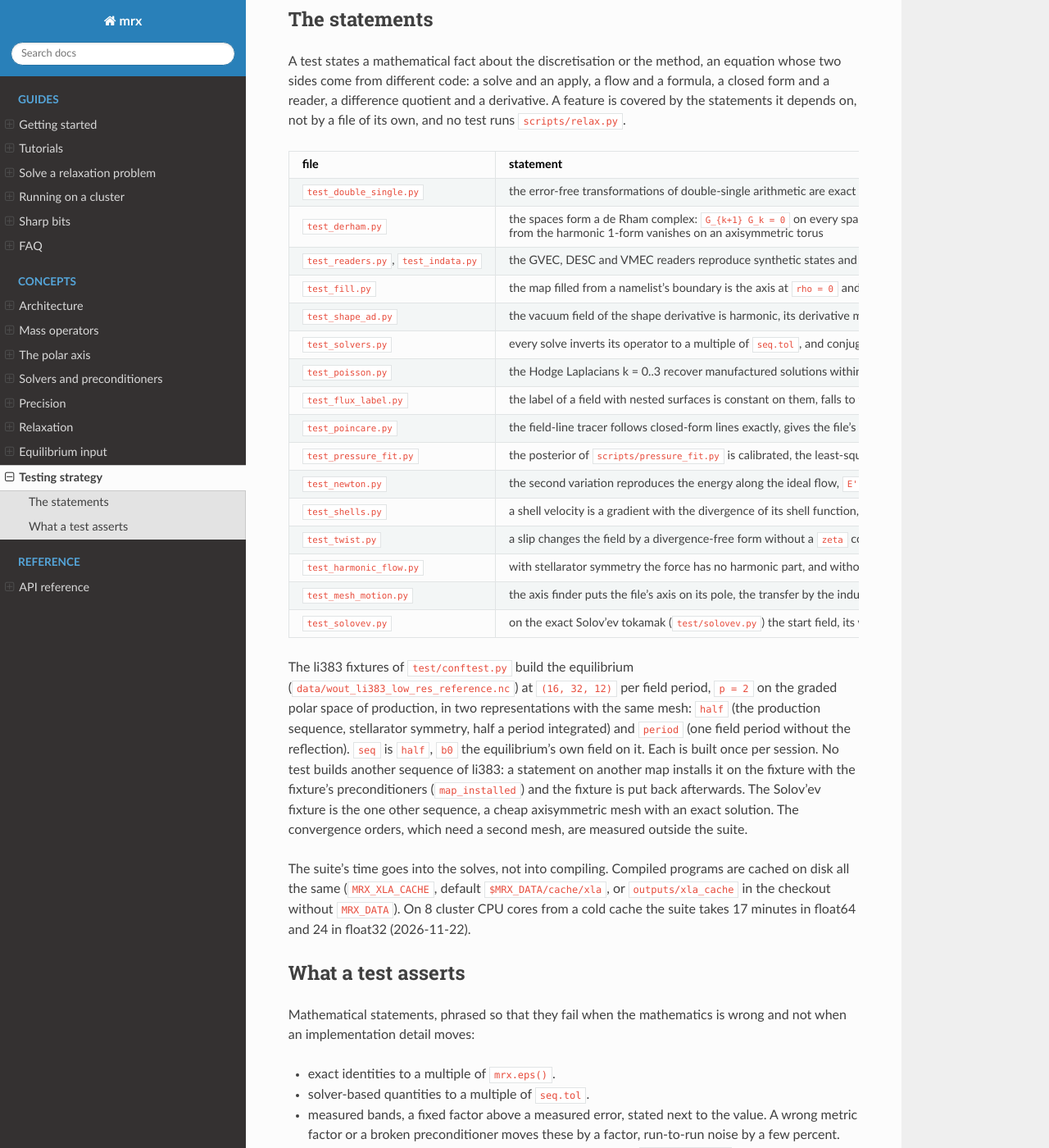
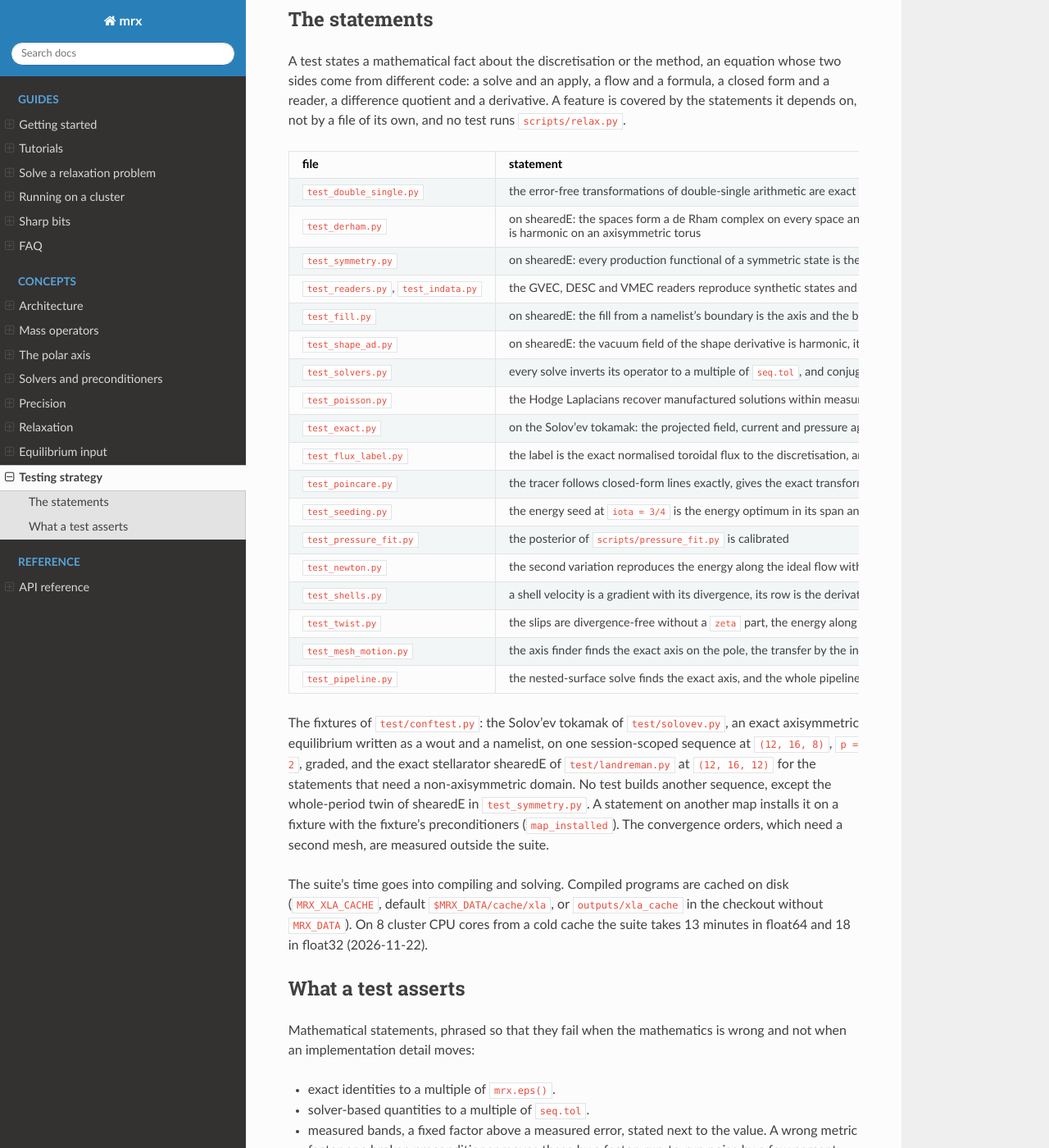
Before and after one commit to ToBlick/mrx, a Sphinx documentation site: the page built from docs/source/concepts/testing_strategy.md, in a window 1280 px wide and 1400 px high, scrolled down 275 px. Shown: the whole window at 82% size. Built offline with Sphinx 7.4.7 and the Read the Docs theme 3.1.0, drawn with Linux system fonts in a browser that asks for light colours.

Commit message:
Docs: the suite on the Solov'ev tokamak and shearedE, its cost

```diff
--- a/docs/source/concepts/testing_strategy.md
+++ b/docs/source/concepts/testing_strategy.md
@@ -17,40 +17,38 @@ file of its own, and no test runs `scripts/relax.py`.
 | file | statement |
 |---|---|
 | `test_double_single.py` | the error-free transformations of double-single arithmetic are exact under the compiler and its kernels match float64 on the host |
-| `test_derham.py` | the spaces form a de Rham complex: `G_{k+1} G_k = 0` on every space and parity view, the mass matrices are SPD with `D_k = M_{k+1} G_k` and adjoint projection pairs, the extracted derivatives are the raw ones, interpolation commutes with the derivative, axis included, the harmonic forms span the cohomology `(1, 1, 0, 0)` of the solid torus, and the distance of `grad zeta` from the harmonic 1-form vanishes on an axisymmetric torus |
-| `test_readers.py`, `test_indata.py` | the GVEC, DESC and VMEC readers reproduce synthetic states and li383 with right-handed angles, every profile type of a VMEC input namelist is its closed form, or its density's integral for a current, with the namelist's units and signs |
-| `test_fill.py` | the map filled from a namelist's boundary is the axis at `rho = 0` and the boundary at `rho = 1` mode by mode, the guessed axis leaves the fill unfolded and maximises its objective, and the fill cut by the planes normal to its axis on the fixture's spaces meets the boundary within 1 % of the minor radius with a positive Jacobian |
-| `test_shape_ad.py` | the vacuum field of the shape derivative is harmonic, its derivative matches central differences, and the hand-derived frame metric is that of the map's Jacobian |
+| `test_derham.py` | on shearedE: the spaces form a de Rham complex on every space and parity view, the mass matrices are SPD with `D_k = M_{k+1} G_k`, the extracted derivatives are the raw ones, interpolation commutes with the derivative, the harmonic forms span `(1, 1, 0, 0)`, and `grad zeta` is harmonic on an axisymmetric torus |
+| `test_symmetry.py` | on shearedE: every production functional of a symmetric state is the same on the half period and on the whole period, and an odd integrand is not |
+| `test_readers.py`, `test_indata.py` | the GVEC, DESC and VMEC readers reproduce synthetic states and li383 with right-handed angles, and every profile of a VMEC input namelist is its closed form |
+| `test_fill.py` | on shearedE: the fill from a namelist's boundary is the axis and the boundary mode by mode, the guessed axis maximises its objective, and the fill cut by the planes normal to its axis meets the boundary within 1 % of the minor radius |
+| `test_shape_ad.py` | on shearedE: the vacuum field of the shape derivative is harmonic, its derivative matches central differences, and the frame metric is that of the map's Jacobian |
 | `test_solvers.py` | every solve inverts its operator to a multiple of `seq.tol`, and conjugate gradients and MINRES stop on the given norm of the true residual |
-| `test_poisson.py` | the Hodge Laplacians k = 0..3 recover manufactured solutions within measured bands, with the same error on the two representations of the domain, the preconditioners of a map precondition a nearby one, and the slab model conditions `M_1` |
-| `test_flux_label.py` | the label of a field with nested surfaces is constant on them, falls to the wall and encloses `r^2`, and the label at the shells' tolerance, cold or warm-started, is the converged one to twice that tolerance |
-| `test_poincare.py` | the field-line tracer follows closed-form lines exactly, gives the file's transform, and its sections `phi = const` are the sections `zeta = const` on a cylindrical map and those of the file's map on the cut one |
-| `test_pressure_fit.py` | the posterior of `scripts/pressure_fit.py` is calibrated, the least-squares fit when the noise vanishes and the prior where no data lie |
-| `test_newton.py` | the second variation reproduces the energy along the ideal flow, `E'(0) = -(u, J x H)` and `E''(0) = (u, H u)` with polarisation and the Gauss-Newton part, the spline atom is SPD, gradient-descent steps descend and keep `div B` and the helicity, and the resistive step satisfies its energy identity |
-| `test_shells.py` | a shell velocity is a gradient with the divergence of its shell function, its row is the derivative of the energy less the target pressure's work |
-| `test_twist.py` | a slip changes the field by a divergence-free form without a `zeta` component, its transpose is its transpose, the energy along it is quadratic with a positive definite block, the moments are the weak current's spline means, and one slip update zeroes the weak residual of the target transform |
-| `test_harmonic_flow.py` | with stellarator symmetry the force has no harmonic part, and without it the bordered Newton step zeroes the harmonic row |
-| `test_mesh_motion.py` | the axis finder puts the file's axis on its pole, the transfer by the induction keeps `div B` and the flux and returns there and back to its time error, one move puts the pole on the axis of the field it carries, and the cut by the planes normal to the axis keeps the surfaces and carries the field |
-| `test_solovev.py` | on the exact Solov'ev tokamak (`test/solovev.py`) the start field, its weak current, the label and the transform of its weak moments are the exact ones to measured bands, and the suite's relaxation runs: ten Newton steps reach the round-off of the force without leaving the projection's distance from the exact field, and ten more with the exact pressure and the start's current as targets end at both |
+| `test_poisson.py` | the Hodge Laplacians recover manufactured solutions within measured bands, and the preconditioners of a map precondition a nearby one |
+| `test_exact.py` | on the Solov'ev tokamak: the projected field, current and pressure against the exact ones, the observation error of the transform, Newton steps from a perturbed state back to the discrete equilibrium, and the exact pressure and transform as targets are a fixed point next to the exact state |
+| `test_flux_label.py` | the label is the exact normalised toroidal flux to the discretisation, and the label at the shells' tolerance is the converged one |
+| `test_poincare.py` | the tracer follows closed-form lines exactly, gives the exact transform, and its sections `phi = const` are those of the map's sections |
+| `test_seeding.py` | the energy seed at `iota = 3/4` is the energy optimum in its span and opens its chain |
+| `test_pressure_fit.py` | the posterior of `scripts/pressure_fit.py` is calibrated |
+| `test_newton.py` | the second variation reproduces the energy along the ideal flow with `E'(0) = -(u, J x H)`, the spline atom is SPD, gradient-descent steps descend and keep `div B` and the helicity, and the resistive step satisfies its energy identity |
+| `test_shells.py` | a shell velocity is a gradient with its divergence, its row is the derivative of the energy less the target pressure's work |
+| `test_twist.py` | the slips are divergence-free without a `zeta` part, the energy along them is quadratic with a positive block, the moments are the weak current's, and one slip update zeroes the weak iota residual of the exact transform |
+| `test_mesh_motion.py` | the axis finder finds the exact axis on the pole, the transfer by the induction returns there and back to its time error, one move puts the pole on the axis, and on shearedE the cut by the planes normal to the axis keeps the surfaces and carries the field |
+| `test_pipeline.py` | the nested-surface solve finds the exact axis, and the whole pipeline from a namelist ends at the exact equilibrium (skipped until the target ramp from the vacuum exists) |
 
-The li383 fixtures of `test/conftest.py` build the equilibrium
-(`data/wout_li383_low_res_reference.nc`) at `(16, 32, 12)` per field period,
-`p = 2` on the graded polar space of production, in two representations with
-the same mesh: `half` (the production sequence, stellarator symmetry, half a
-period integrated) and `period` (one field period without the reflection).
-`seq` is `half`, `b0` the equilibrium's own field on it. Each is built once
-per session. No test builds another sequence of li383: a statement on another
-map installs it on the fixture with the fixture's preconditioners
-(`map_installed`) and the fixture is put back afterwards. The Solov'ev
-fixture is the one other sequence, a cheap axisymmetric mesh with an exact
-solution. The convergence orders, which need a second mesh, are measured
-outside the suite.
+The fixtures of `test/conftest.py`: the Solov'ev tokamak of `test/solovev.py`,
+an exact axisymmetric equilibrium written as a wout and a namelist, on one
+session-scoped sequence at `(12, 16, 8)`, `p = 2`, graded, and the exact
+stellarator shearedE of `test/landreman.py` at `(12, 16, 12)` for the
+statements that need a non-axisymmetric domain. No test builds another
+sequence, except the whole-period twin of shearedE in `test_symmetry.py`. A
+statement on another map installs it on a fixture with the fixture's
+preconditioners (`map_installed`). The convergence orders, which need a
+second mesh, are measured outside the suite.
 
-The suite's time goes into the solves, not into compiling. Compiled programs
-are cached on disk all the same (`MRX_XLA_CACHE`, default
-`$MRX_DATA/cache/xla`, or `outputs/xla_cache` in the checkout without
-`MRX_DATA`). On 8 cluster CPU cores from a cold cache the suite takes
-17 minutes in float64 and 24 in float32 (2026-11-22).
+The suite's time goes into compiling and solving. Compiled programs
+are cached on disk (`MRX_XLA_CACHE`, default `$MRX_DATA/cache/xla`, or
+`outputs/xla_cache` in the checkout without `MRX_DATA`). On 8 cluster CPU
+cores from a cold cache the suite takes 13 minutes in float64 and 18 in float32 (2026-11-22).
 
 ## What a test asserts
 
```
